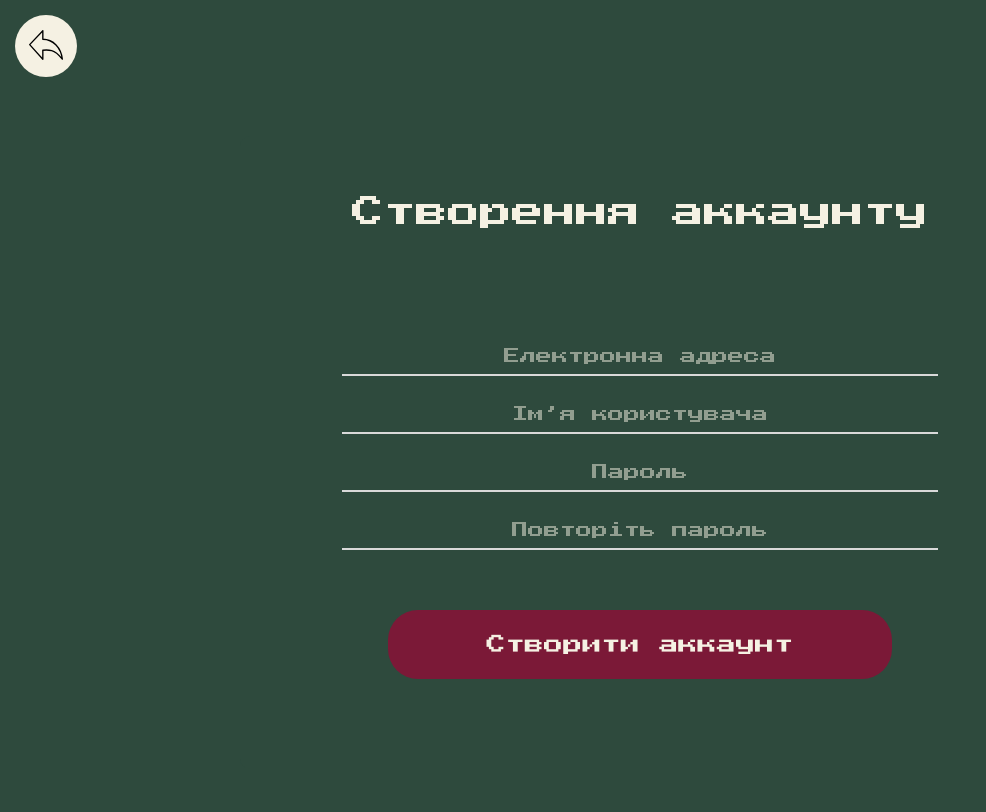
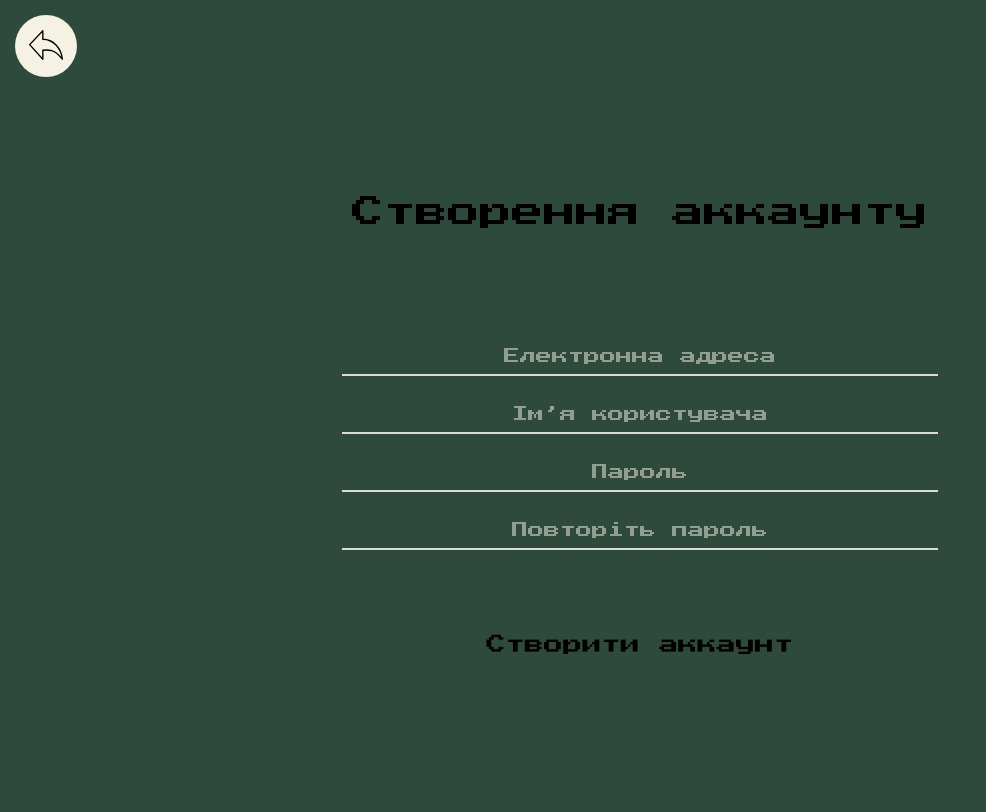
Before and after one commit to Na1usnuk/Bridge-Online, a Python web app: template web/templates/signup.html in a window 1280 px wide. Shown: the whole page, without its empty margins (0-986 px from the left). Run offline with Jinja, Linux system fonts and the light colour scheme; the template is opened without the code that fills it, so the values that code supplies are empty.

Commit message:
Update styleguide.css

```diff
--- a/web/static/styles/styleguide.css
+++ b/web/static/styles/styleguide.css
@@ -1,35 +1,9 @@
 :root {
   --primary-1: rgba(46, 74, 61, 1);
-  --white: rgba(245, 241, 227, 1);
-  --secondary-2: rgba(123, 25, 55, 1);
-  --48pt-h1-heading-1-font-family: "Press Start 2P", Helvetica;
   --48pt-h1-heading-1-font-weight: 400;
-  --48pt-h1-heading-1-font-size: 48px;
-  --48pt-h1-heading-1-letter-spacing: 0px;
-  --48pt-h1-heading-1-line-height: normal;
-  --48pt-h1-heading-1-font-style: normal;
-  --24pt-h3-heading-3-font-family: "Press Start 2P", Helvetica;
-  --24pt-h3-heading-3-font-weight: 400;
-  --24pt-h3-heading-3-font-size: 24px;
-  --24pt-h3-heading-3-letter-spacing: 0px;
-  --24pt-h3-heading-3-line-height: normal;
-  --24pt-h3-heading-3-font-style: normal;
   --16pt-p-paragraph-font-family: "Press Start 2P", Helvetica;
   --16pt-p-paragraph-font-weight: 400;
   --16pt-p-paragraph-font-size: 16px;
   --16pt-p-paragraph-letter-spacing: 0px;
   --16pt-p-paragraph-line-height: normal;
-  --16pt-p-paragraph-font-style: normal;
-  --32pt-h2-heading-2-font-family: "Press Start 2P", Helvetica;
-  --32pt-h2-heading-2-font-weight: 400;
-  --32pt-h2-heading-2-font-size: 32px;
-  --32pt-h2-heading-2-letter-spacing: 0px;
-  --32pt-h2-heading-2-line-height: normal;
-  --32pt-h2-heading-2-font-style: normal;
-  --18pt-h4-heading-4-font-family: "Press Start 2P", Helvetica;
-  --18pt-h4-heading-4-font-weight: 400;
-  --18pt-h4-heading-4-font-size: 18px;
-  --18pt-h4-heading-4-letter-spacing: 0px;
-  --18pt-h4-heading-4-line-height: normal;
-  --18pt-h4-heading-4-font-style: normal;
 }
```
